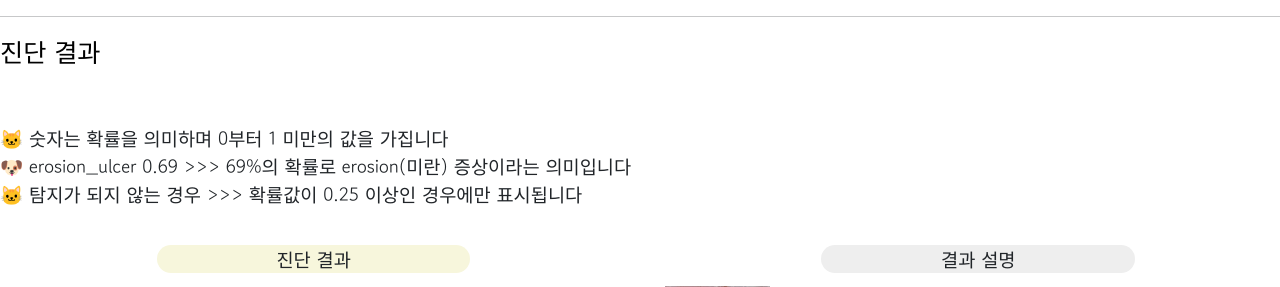
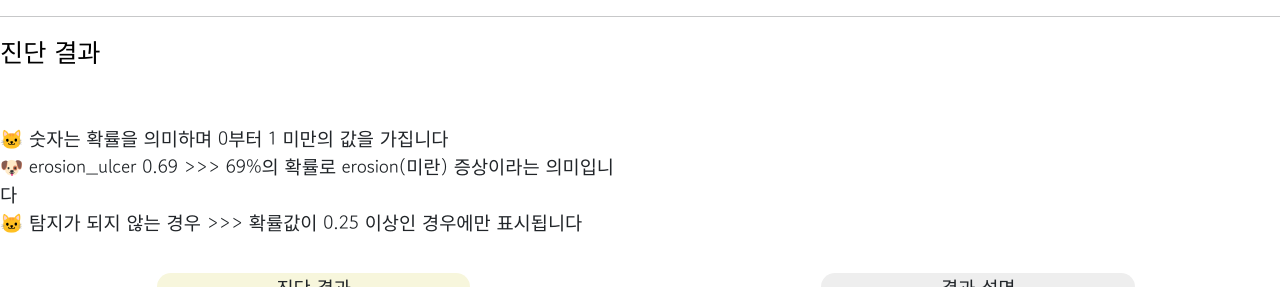
Before and after one commit to kkkimsuji/pet_disease, a Flask app: template templates/result.html in a window 1280 px wide. Shown: the part 76-363 px from the top of the page. Run offline with Flask 3, Linux system fonts and the light colour scheme; the template is opened without the code that fills it, so the values that code supplies are empty; some libraries are stand-ins or nearby versions; some web fonts are replaced.

Commit message:
Update result.html

```diff
--- a/templates/result.html
+++ b/templates/result.html
@@ -17,7 +17,7 @@
 <hr/>
     <div class="grid ">
         <div class="row">
-            <div class="col text-left">
+            <div class="col-6 col-12-medium">
 		<h3><strong></strong>진단 결과</strong></h3><br>
                 <p>🐱 숫자는 확률을 의미하며 0부터 1 미만의 값을 가집니다
 		<br>🐶 erosion_ulcer 0.69 >>> 69%의 확률로 erosion(미란) 증상이라는 의미입니다
```
